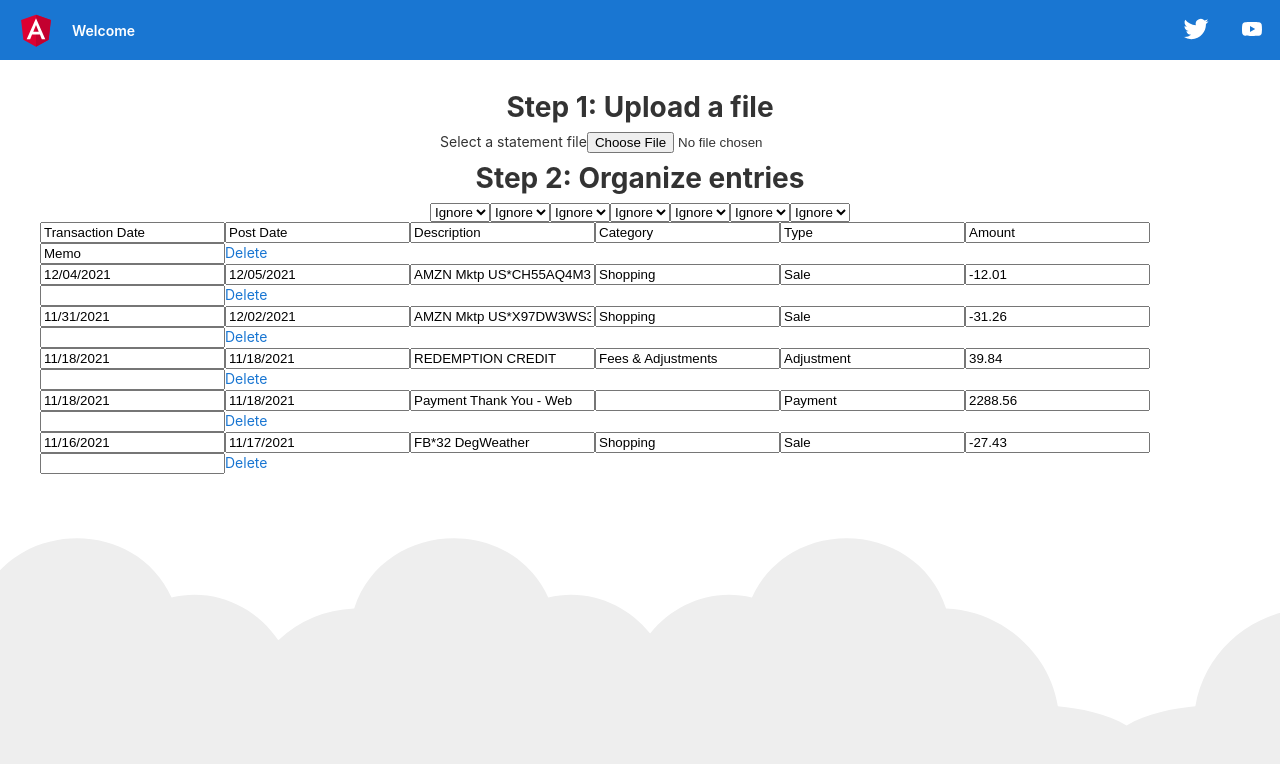
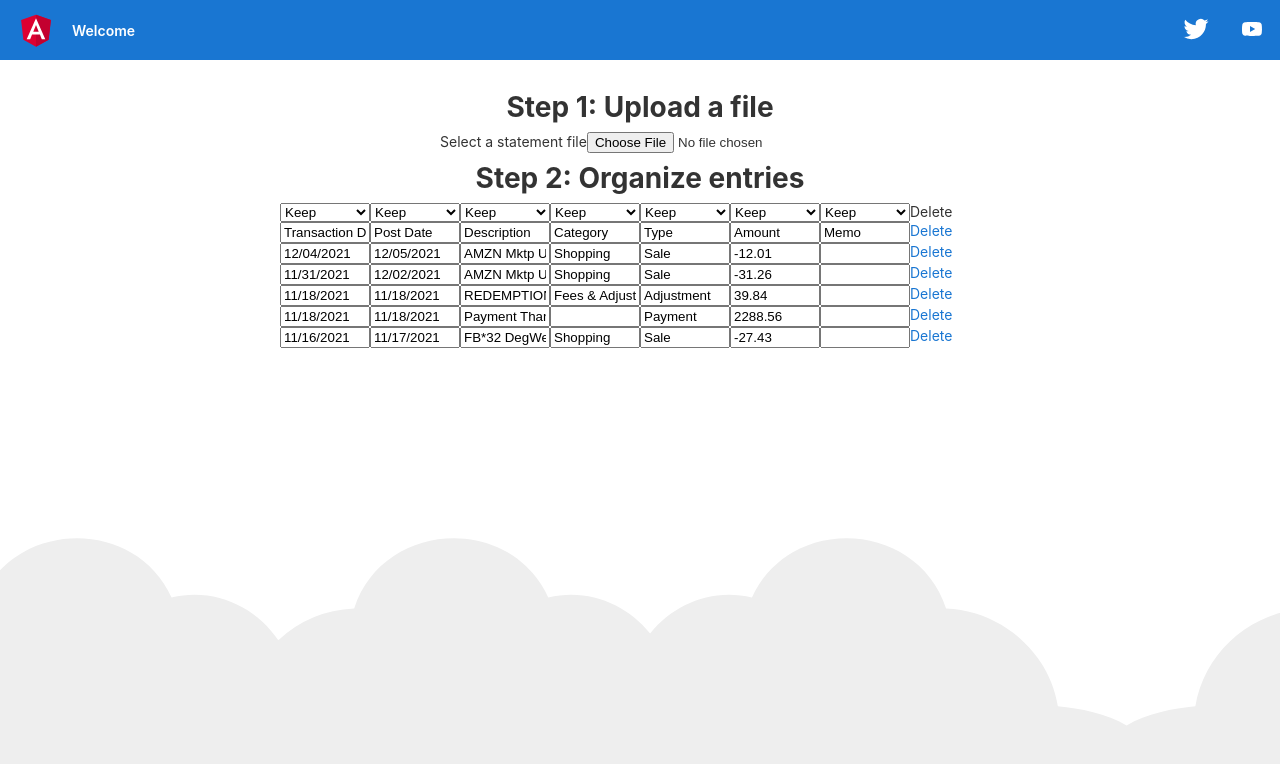
Before and after one commit to kiewic/money-management, an Angular app: page / in a window 1280 px wide. Shown: the top 764 px of the page. Built offline with nearby package versions, Linux system fonts and the light colour scheme.

Commit message:
Convert rows into CSS grid

```diff
--- a/src/app/app.component.html
+++ b/src/app/app.component.html
@@ -226,12 +226,16 @@
 
   <!-- Step 2 -->
   <h1>Step 2: Organize entries</h1>
-  <div>
-    <select *ngFor="let _ of [].constructor(columnCount)"><option>Ignore</option></select>
-  </div>
-  <div *ngFor="let item of items">
-      <input *ngFor="let col of item" type="text" value="{{col}}">
-      <a href="">Delete</a>
+  <div style="display: grid; grid-auto-columns: 90px; grid-auto-rows: auto;">
+    <select *ngFor="let _ of [].constructor(columnCount); index as i" [style]="'grid-column-start: ' + (i + 1)">
+      <option>Keep</option>
+      <option>Ignore</option>
+    </select>
+    <div [style]="'grid-column-start:' + (columnCount + 1)">Delete</div>
+    <ng-container *ngFor="let item of items">
+        <input *ngFor="let col of item; index as i" type="text" value="{{col}}" [style]="'grid-column-start: ' + (i + 1)" readonly>
+        <a href="" [style]="'grid-column-start: ' + (columnCount + 1)">Delete</a>
+    </ng-container>
   </div>
 
 </div>
```
